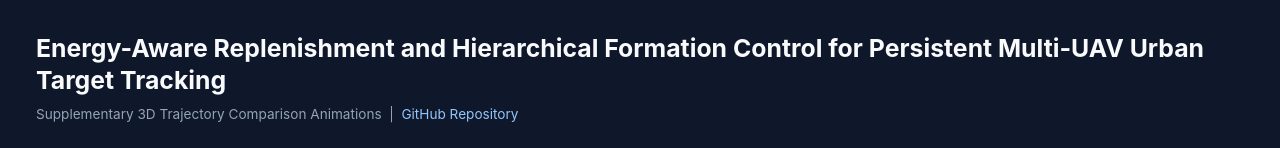
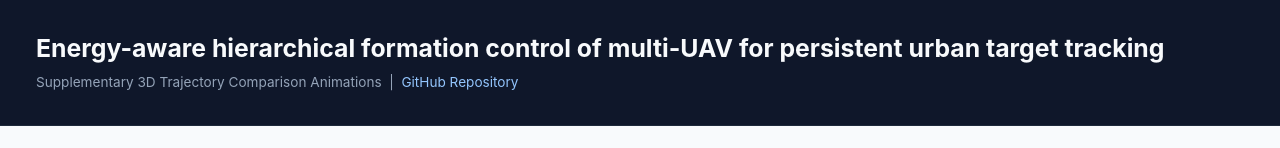
Before and after one commit to ESDerg/RAS-UAVs-Battery, a plain HTML site: page index.html in a window 1280 px wide. Shown: the top 148 px of the page. Drawn offline with Linux system fonts and the light colour scheme.

Commit message:
Update paper title

```diff
--- a/index.html
+++ b/index.html
@@ -181,7 +181,7 @@
 <body>
   <header>
     <div class="container">
-      <h1>Energy-Aware Replenishment and Hierarchical Formation Control for Persistent Multi-UAV Urban Target Tracking</h1>
+      <h1>Energy-aware hierarchical formation control of multi-UAV for persistent urban target tracking</h1>
       <div class="affil">Supplementary 3D Trajectory Comparison Animations &nbsp;|&nbsp; <a href="https://github.com/ESDerg/RAS-UAVs-Battery" style="color:#93c5fd;">GitHub Repository</a></div>
     </div>
   </header>
```
Also changed, not shown: 1 other file.
